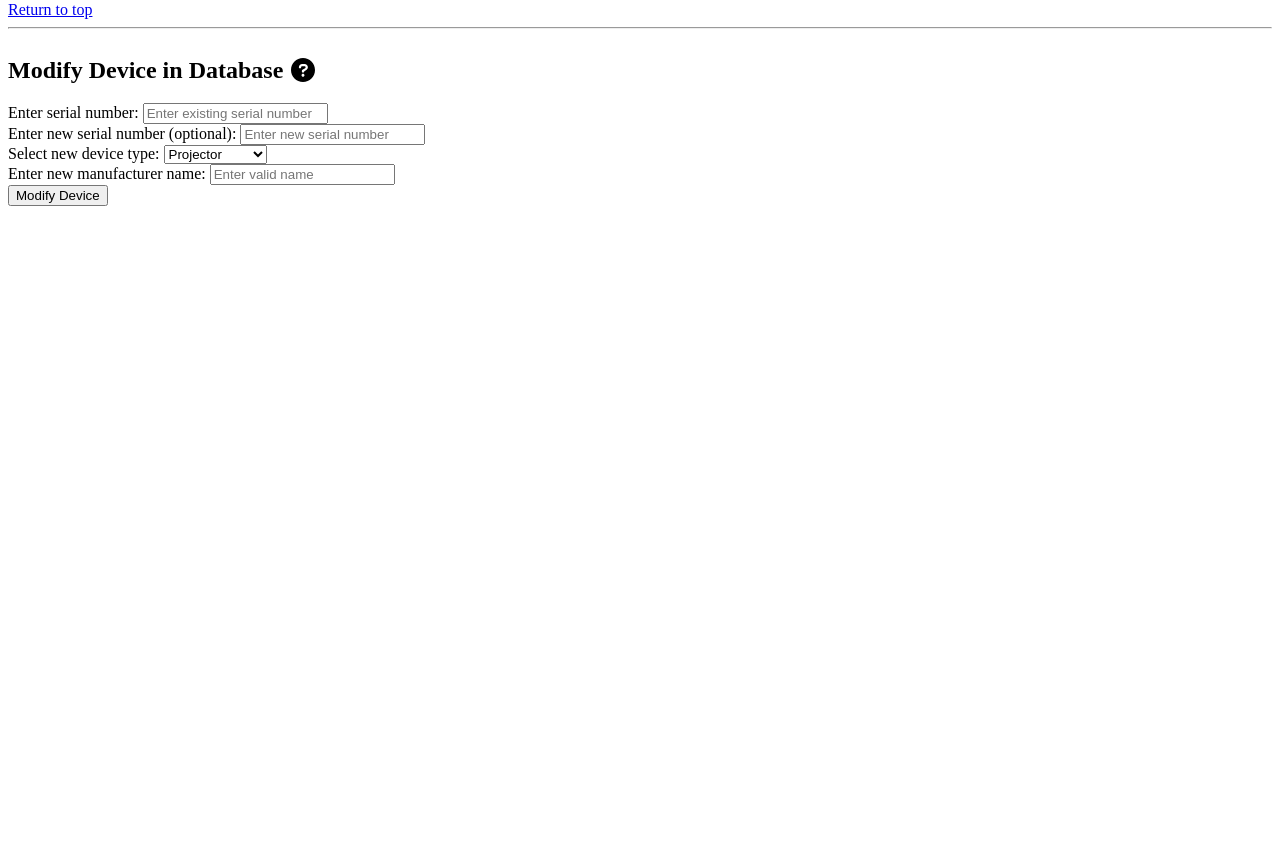
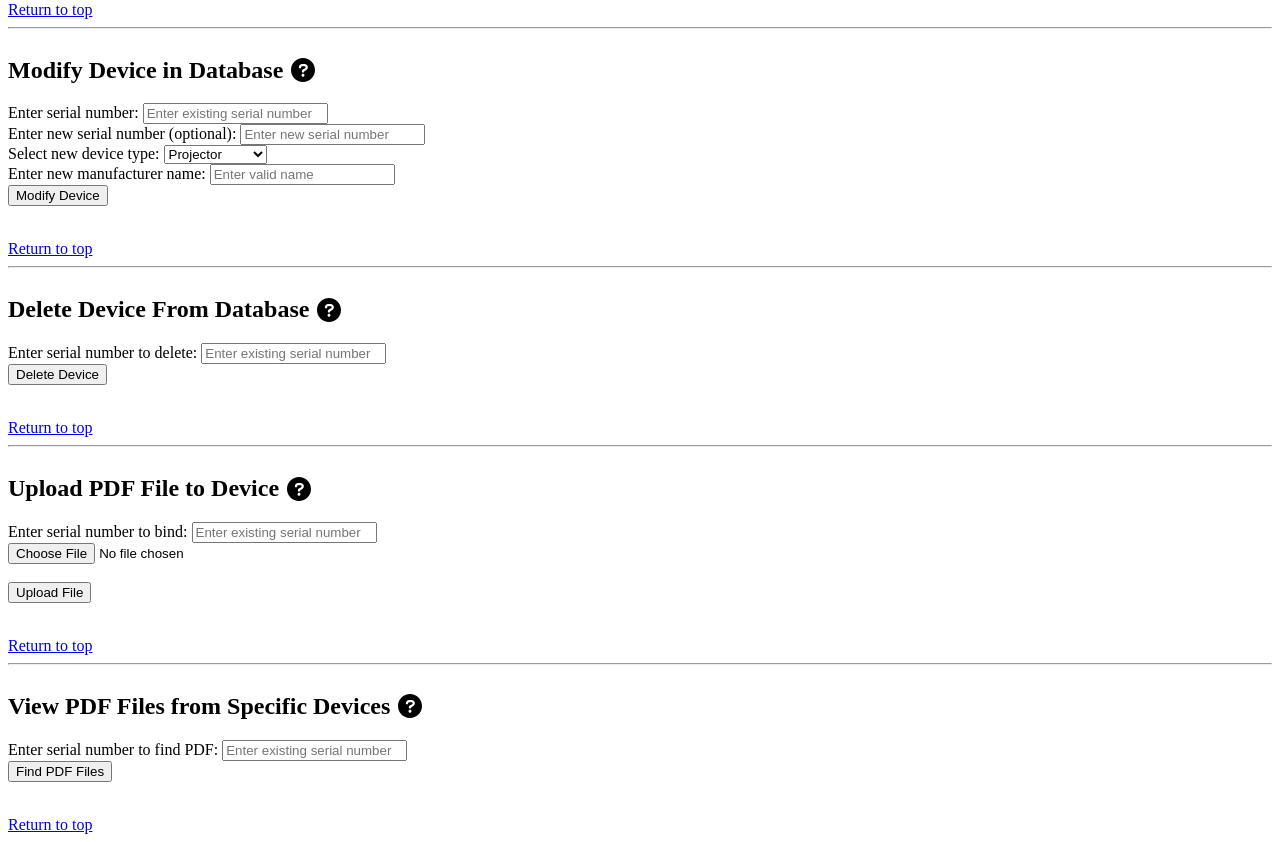
Before and after one commit to DarielMalave/AdvancedSE, a PHP site: page / in a window 1280 px wide. Shown: the part 464-1306 px from the top of the page. Before the commit the page ends 670 px from the top, so only its background shows below. Run offline with PHP 8.4, Linux system fonts and the light colour scheme; tables that the repository leaves empty or names only in its code hold one stand-in row (values such as "Sample post").

Commit message:
Finished with uploading PDF function

```diff
--- a/add_device.php
+++ b/add_device.php
@@ -12,15 +12,18 @@ $manufacturers = array("Microsoft", "Sony", "LG", "Chrysler", "Samsung", "KIA",
 
 if (!in_array($new_manufacturer, $manufacturers)) {
     header("location: index.php?manfail");
+    exit();
 }
 
 if (!preg_match("/[A-Za-z]+[A-Za-z0123456789-]+/", $new_serial_number) || strlen($new_serial_number) > 64) {
     header("location: index.php?serialfail");
+    exit();
 }
 
 $fetchDuplicate = $mysqli->query("SELECT serial_number FROM devices WHERE serial_number = '$new_serial_number' LIMIT 1") or die($mysqli->error());
 if (mysqli_num_rows($fetchDuplicate) > 0) {
     header("location: index.php?duplicate");
+    exit();
 }
 
 $query = "INSERT INTO devices (type, manufacturer, serial_number) VALUES ('$new_type', '$new_manufacturer', '$new_serial_number');";
--- a/index.php
+++ b/index.php
@@ -150,7 +150,8 @@
         <div class="dropdown-content">
             <div class="info_text">
                 <ul>
-                    <li>Enter existing serial number then select new device type, manufacturer, and/or new serial number.</li>
+                    <li>Enter existing serial number then select new device type, manufacturer, and/or new serial
+                        number.</li>
                     <li>You must enter a valid manufacturer and device type, but new serial number is optional.</li>
                 </ul>
             </div>
@@ -174,7 +175,8 @@
 
 <form action="modify_device.php" method="POST">
     <label for="mod_serial_number">Enter serial number: </label>
-    <input type="text" placeholder="Enter existing serial number" name="mod_serial_number" id="mod_serial_number" required>
+    <input type="text" placeholder="Enter existing serial number" name="mod_serial_number" id="mod_serial_number"
+        required>
 
     <br>
 
@@ -203,3 +205,148 @@
 
     <button type="submit" name="mod_device">Modify Device</button>
 </form>
+
+<br>
+
+<a href="#top">Return to top</a>
+
+<hr>
+
+<div class="title_con">
+    <h2>Delete Device From Database</h2>
+    <div class="dropdown">
+        <img src="circle-question-solid.svg" class="icon">
+        <div class="dropdown-content">
+            <div class="info_text">
+                <ul>
+                    <li>Enter an existing serial number for a device to delete it.</li>
+                    <li>Deleting based on device type or manufacturer is not allowed because that could allow
+                        users to delete hundreds of thousands of records in a single click.
+                    </li>
+                </ul>
+            </div>
+        </div>
+    </div>
+</div>
+
+<?php
+    if (isset($_GET['deletenotfound'])) {
+        echo "<p>Serial number not found. Please insert existing serial number.</p>";
+    }
+
+    if (isset($_GET['deletesuccess'])) {
+        echo "<p>Deleted serial number successfully.</p>";
+    }
+?>
+
+<form action="delete_device.php" method="POST">
+    <label for="delete_serial_number">Enter serial number to delete: </label>
+    <input type="text" placeholder="Enter existing serial number" name="delete_serial_number" id="delete_serial_number"
+        required>
+
+    <br>
+
+    <button type="submit" name="delete_device">Delete Device</button>
+</form>
+
+<br>
+
+<a href="#top">Return to top</a>
+
+<hr>
+
+<div class="title_con">
+    <h2>Upload PDF File to Device</h2>
+    <div class="dropdown">
+        <img src="circle-question-solid.svg" class="icon">
+        <div class="dropdown-content">
+            <div class="info_text">
+                <ul>
+                    <li>Upload a PDF file and bind it to a specific device by giving the device's exact serial number.
+                    </li>
+                </ul>
+            </div>
+        </div>
+    </div>
+</div>
+
+<form method="post" enctype="multipart/form-data" action="upload_file.php">
+    <label for="file_serial_number">Enter serial number to bind: </label>
+    <input type="text" placeholder="Enter existing serial number" name="file_serial_number" id="file_serial_number"
+        required>
+    <br>
+    <input type="hidden" name="MAX_FILE_SIZE" value="5000000">
+    <input name="userfile" type="file" id="userfile" required>
+    <br>
+    <br>
+    <button type="submit" name="upload_file">Upload File</button>
+</form>
+
+<br>
+
+<a href="#top">Return to top</a>
+
+<hr>
+
+<div class="title_con">
+    <h2>View PDF Files from Specific Devices</h2>
+    <div class="dropdown">
+        <img src="circle-question-solid.svg" class="icon">
+        <div class="dropdown-content">
+            <div class="info_text">
+                <ul>
+                    <li>Enter an exact serial number to view any PDF file(s) bound to that exact device.</li>
+                </ul>
+            </div>
+        </div>
+    </div>
+</div>
+
+<?php
+    if (isset($_GET['pdfnotfound'])) {
+        echo "<p>Serial number not found. Please insert existing serial number.</p>";
+    }
+?>
+
+<form method="post" action="">
+    <label for="get_serial_number">Enter serial number to find PDF:</label>
+    <input type="text" placeholder="Enter existing serial number" name="get_serial_number" id="get_serial_number"
+        required>
+    <br>
+    <button type="submit" name="get_file">Find PDF Files</button>
+</form>
+
+<?php
+    include('setup_db.php');
+    $mysqli = db_iconnect("equipment");
+    if (isset($_POST['get_file'])) {
+        $get_serial_number = $_POST['get_serial_number'];
+        $get_serial_number = trim($get_serial_number, "SN-");
+        $device_id = "";
+
+        $fetchDuplicate = $mysqli->query("SELECT * FROM devices WHERE serial_number = '$get_serial_number' LIMIT 1") or die($mysqli->error());
+        if (mysqli_num_rows($fetchDuplicate) == 0) {
+            header("location: index.php?pdfnotfound");
+            exit();
+        }
+
+        $row = $fetchDuplicate->fetch_assoc();
+        $device_id = $row['auto_id'];
+
+        $query = "SELECT * FROM files WHERE device_id = '$device_id'";
+        $result = $mysqli->query($query) or die($mysqli->error());
+        if (mysqli_num_rows($result) == 0) {
+            echo "<p>No PDF found associated with this serial number.</p>";
+            exit();
+        }
+
+        while ($row = $result->fetch_assoc()) {
+            echo "<a href='./files/" . $row['file_name'] . "' target='_blank'>" . $row['file_name'] . "</a>";
+            echo "<br>";
+        }
+    }
+?>
+
+<br>
+
+<a href="#top">Return to top</a>
```
Also changed, not shown: delete_device.php (added, +19 -0 lines), get_file.php (added, +27 -0 lines), read_file.php (added, +16 -0 lines), upload_file.php (added, +39 -0 lines).
